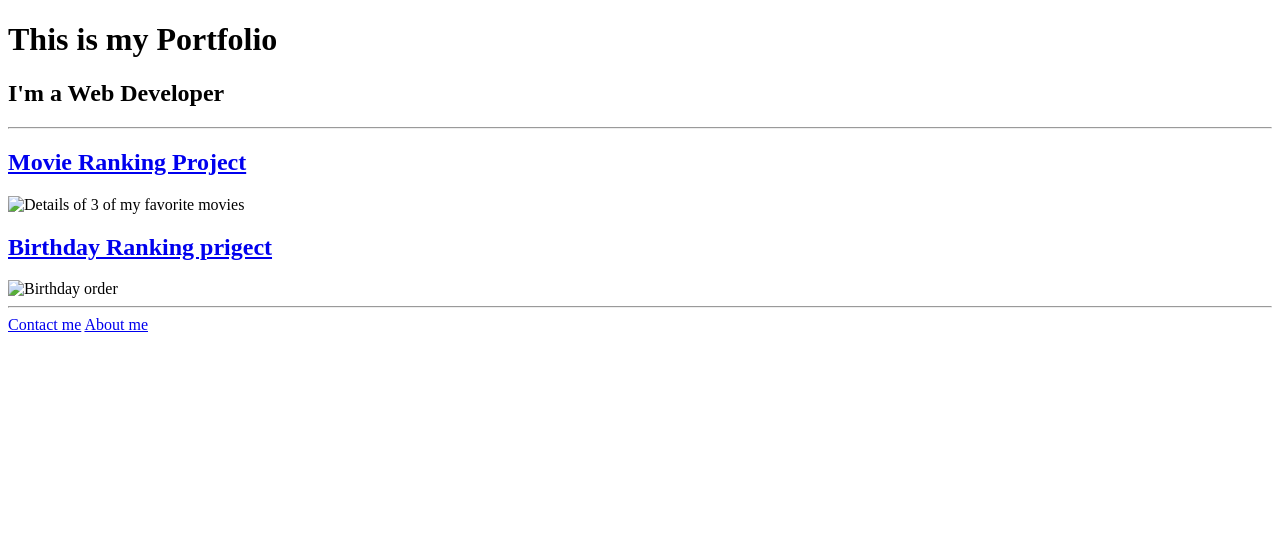
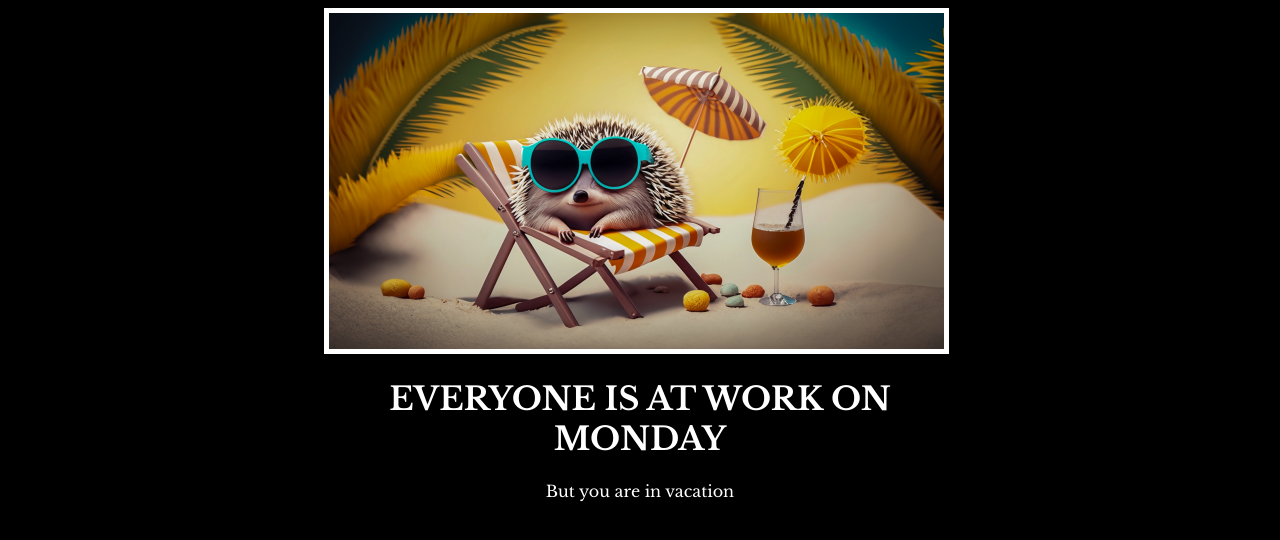
Before and after one commit to Yuliaisrael/HTML, a plain HTML site: page index.html in a window 1280 px wide. Drawn offline with nearby package versions, Linux system fonts and the light colour scheme.

Commit message:
Add files via upload

```diff
--- a/index.html
+++ b/index.html
@@ -1,35 +1,52 @@
-<!-- TODO 1: Create the HTML Boilerplate -->
-
-<!-- TODO 2: Add Your previous projects' HTML into the public folder -->
-
-<!-- TODO 3: Take screenshots of your project previews and add the images to the images folder -->
-
-<!-- TODO 4: Add titles/subtitles etc. -->
-
-<!-- TODO 5: Add a link to the project pages -->
-
-<!-- TODO 6: Add images to show the project previews
-HINT for TODO 6: You can use the height attribute set to 200 to make the image smaller:
-https://developer.mozilla.org/en-US/docs/Web/HTML/Element/img#attr-height -->
-
-<!-- TODO 7: Add the Contact Me and About Me page links -->
 
 <!DOCTYPE html>
 <html lang="en">
 <head>
-    <meta charset="UTF-8">
-    <title>Yuia's Portfolio</title>
+  <meta charset="UTF-8">
+  <title>Mem</title>
+    <style>
+      body{
+        background-color: black;
+      }
+
+      h1{
+        font-family: "Libre Baskerville", serif;
+        color: white;
+        text-align: center;
+        text-transform: uppercase;
+      }
+      p{
+        font-family: "Libre Baskerville", serif;
+        color: white;
+        text-align: center;
+      }
+
+      div{
+        background-color: solid white;
+      }
+
+      img{
+        border: solid white 5px;
+      }
+
+      #image{
+        width: 50%;
+        margin-left: 25%;
+      }
+
+
+
+    </style>
+    <link rel="preconnect" href="https://fonts.googleapis.com">
+    <link rel="preconnect" href="https://fonts.gstatic.com" crossorigin>
+    <link href="https://fonts.googleapis.com/css2?family=Libre+Baskerville:ital,wght@0,400;0,700;1,400&display=swap" rel="stylesheet">
 </head>
 <body>
-    <h1>This is my Portfolio</h1>
-    <h2>I'm a Web Developer</h2>
-    <hr>
-    <h2><a href="./public/movie-ranking.html">Movie Ranking Project</a></h2>
-    <img src="../4.3 HTML Porfolio Project/assets/images/Movie.png" alt="Details of 3 of my favorite movies">
-    <h2><a href="./public/birthday-invite.html">Birthday Ranking prigect</a></h2>
-    <img src="../4.3 HTML Porfolio Project/assets/images/Birthday.png" alt="Birthday order">
-    <hr>
-    <a href="./public/contact.html"> Contact me</a>
-    <a href="./public/about.html">About me</a>
+
+  <div id="image">
+    <img src="./egel-vakantie-grappig.png" alt="hedgehog">
+    <h1>Everyone is at work on Monday </h1>
+    <p>But you are in vacation</p>
+  </div>
 </body>
 </html>
```
Also changed, not shown: egel-vakantie-grappig.png (added), style.css (added), 1 other file.
